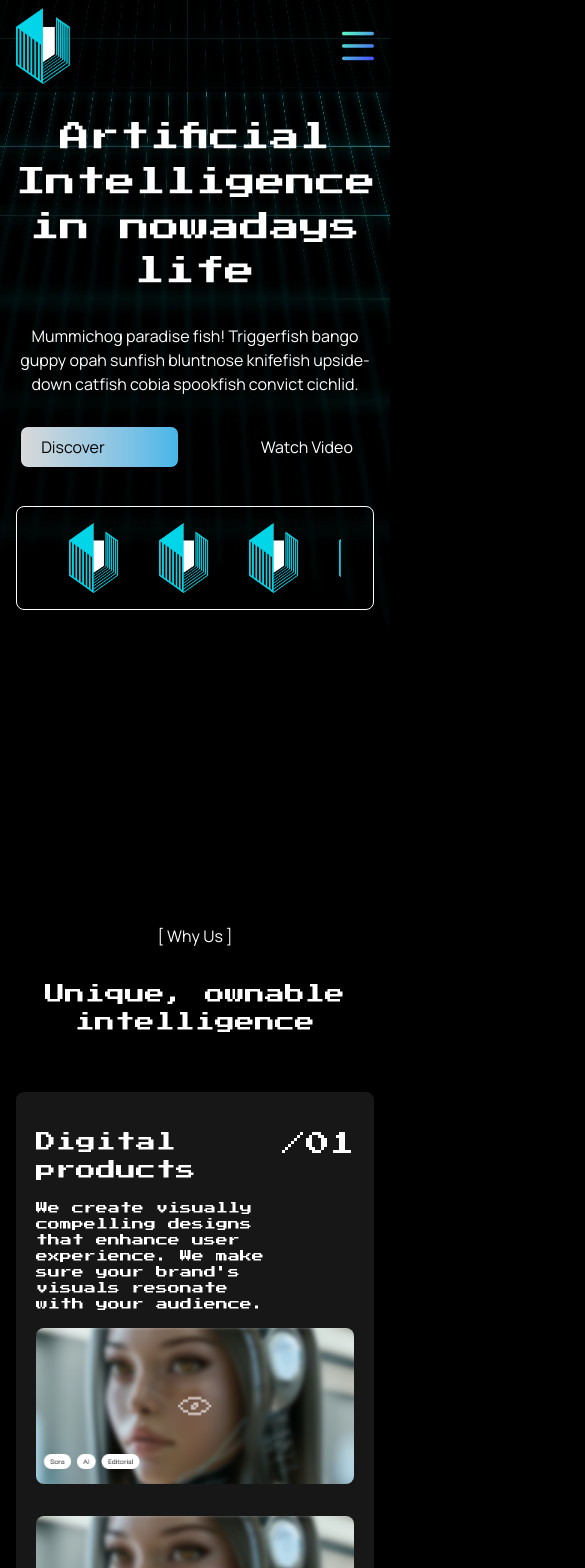
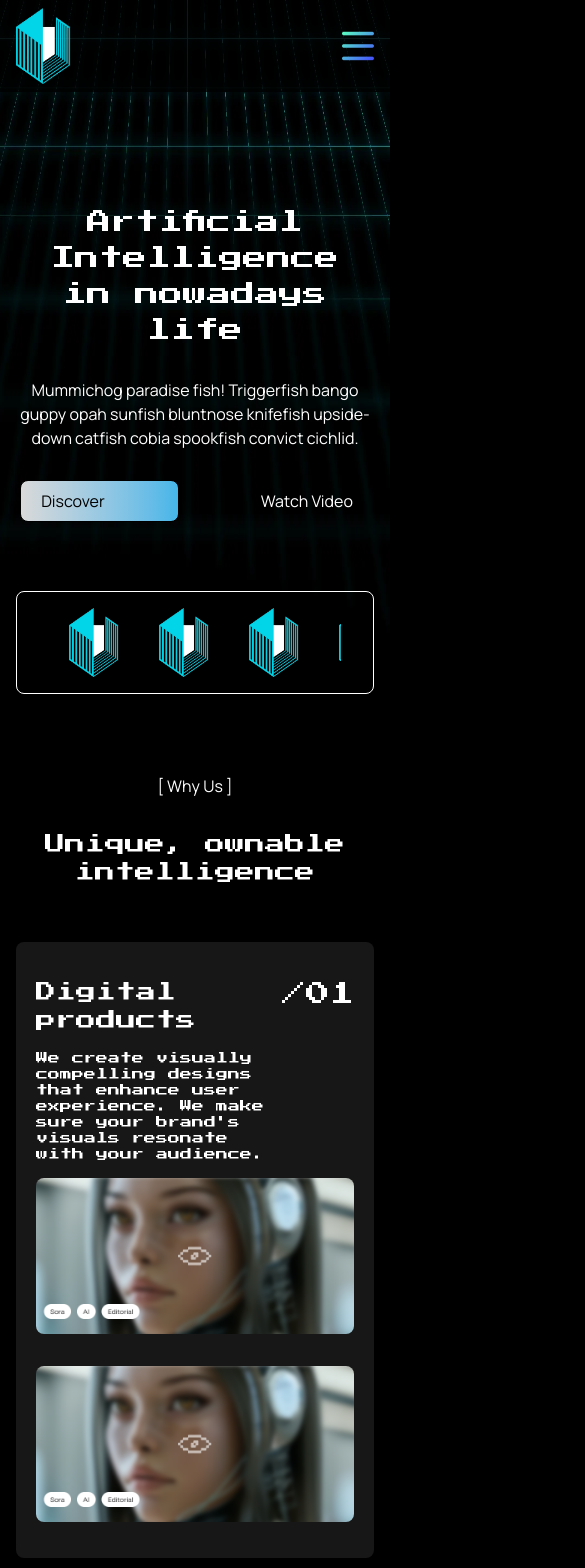
Before and after one commit to AWTOMATIG-inc/awtomatig, a Next.js app: page / in a window 390 px wide. Shown: the top 1568 px of the page, 585 px wide, since content can reach past the window. Built offline with nearby package versions, Linux system fonts and the light colour scheme; some icons are missing.

Commit message:
fixed mobile responsive

```diff
--- a/src/app/page.js
+++ b/src/app/page.js
@@ -15,16 +15,16 @@ import Image from "next/image";
 import Marquee from "react-fast-marquee";
 export default function Home() {
   return (
-    <main className="bg-home-banners">
+    <main className="bg-home-banners overflow-hidden">
       <Image
         src={"/images/banners/home-banner.webp"}
         alt="aside_image"
         width={2500}
         height={772}
-        className="absolute left-0 w-full h-full"
+        className="absolute left-0 w-full h-full "
       />
-      <section className="container min-h-screen  relative">
-        <div className="grid grid-cols-1 md:grid-cols-[1fr_1.8fr] items-center justify-center h-[60vh] md:h-[90vh]">
+      <section className="container min-h-[70vh] sm:min-h-screen relative ">
+        <div className="grid grid-cols-1 md:grid-cols-[1fr_1.8fr] items-center justify-center h-[70vh] md:h-[90vh]">
           <div></div>
           <div className="absolute -left-50 top-1/2 -translate-y-1/2 hidden md:block">
             <Image
@@ -36,7 +36,7 @@ export default function Home() {
             />
           </div>
           <div className="max-w-[850px] text-center md:text-left">
-            <h1 className="text-3xl lg:text-4xl xl:text-5xl font-press-start leading-[149%]">
+            <h1 className="text-2xl sm:text-3xl lg:text-4xl xl:text-5xl font-press-start leading-[149%]">
               Artificial Intelligence <br />
               in nowadays life
             </h1>
@@ -61,7 +61,7 @@ export default function Home() {
             </div>
           </div>
         </div>
-        <div className="max-w-[1341px] mx-auto border rounded-lg  px-8 md:px-14 py-4 md:py-8 overflow-hidden">
+        <div className="max-w-[1341px] mx-auto border rounded-lg  px-8 md:px-14 py-4 md:py-8 overflow-hidden ">
           <Marquee speed={50} gradient={false} autoFill={true}>
             {Array.from({ length: 3 }).map((_, index) => (
               <Image
@@ -76,8 +76,8 @@ export default function Home() {
           </Marquee>
         </div>
       </section>
-      <section className="container min-h-screen">
-        <div className="mt-20 mb-14 max-w-[1341px] mx-auto text-center sm:text-left">
+      <section className="container min-h-screen mt-20 relative z-99">
+        <div className="md:mt-20 mb-14 max-w-[1341px] mx-auto text-center sm:text-left">
           <h5>[ Why Us ]</h5>
           <h1 className="font-press-start text-xl lg:text-3xl mt-8">
             Unique, ownable <br />
@@ -141,7 +141,7 @@ export default function Home() {
           </div>
         </div>
       </section>
-      <section className="container mt-40">
+      <section className="container sm:mt-20 md:mt-40">
         <div className="max-w-[1341px] mx-auto grid lg:grid-cols-[230px_1fr] xl:grid-cols-[300px_1fr]">
           <div className="text-center lg:text-left">
             <h5 className="text-3xl font-sora font-bold">
@@ -175,7 +175,7 @@ export default function Home() {
           </div>
         </div>
       </section>
-      <section className="container mt-40 z-1 relative">
+      <section className="container mt-20 md:mt-40 z-1 relative">
         <div className="text-center sm:text-left mb-8">
           <h5>[ Why Us ]</h5>
           <h1 className="font-press-start text-2xl lg:text-3xl mt-8 ">
@@ -345,7 +345,7 @@ export default function Home() {
         </div>
       </section>
       <section className="container relative">
-        <div className="py-20 mx-auto max-w-[1341px]">
+        <div className="pt-14 md:py-20 mx-auto max-w-[1341px]">
           <div className="flex flex-col md:flex-row gap-y-8 md:gap-y-0 text-center md:text-left items-center justify-between relative z-10">
             <div>
               <h5>[ blog ]</h5>
@@ -371,14 +371,14 @@ export default function Home() {
             ></span>
           </div>
         </div>
-        <div className="max-w-[1114px] ml-auto mt-20">
+        <div className="max-w-[1114px] ml-auto mt-10 md:mt-20">
           <ArticleBar />
           <ArticleBar />
           <ArticleBar />
           <ArticleBar />
         </div>
-        <div className="max-w-[1341px] mx-auto flex justify-between items-center px-5 sm:px-10 md:px-14 lg:px-20 py-20 relative z-10">
-          <h1 className="text-2xl sm:text-3xl md:text-4xl lg:text-6xl font-sora">
+        <div className="max-w-[1341px] mx-auto flex justify-between items-center px-5 sm:px-10 md:px-14 lg:px-20 py-20 relative z-10 gap-3">
+          <h1 className="text-xl sm:text-3xl md:text-4xl lg:text-6xl font-sora">
             Artificial Intellegance
             <br /> create digital future.
           </h1>
--- a/src/components/Footer.jsx
+++ b/src/components/Footer.jsx
@@ -3,13 +3,14 @@ import { Icon } from "@iconify/react";
 import Image from "next/image";
 export default function Footer() {
   return (
-    <footer className="container relative">
+    <footer className="container relative overflow-hidden">
       <div className="grid grid-cols-1 md:grid-cols-[2fr_1fr_1fr] gap-8 py-12 relative z-10">
         <div>
           <Image
             src={awtomatig_logo}
             width={238}
             height={80}
+            className="w-[210px] md:w-full max-w-[238px] h-auto"
             alt="Awtomatig Logo"
           />
           <div className="flex items-center gap-x-8 mt-8">
@@ -37,7 +38,7 @@ export default function Footer() {
           <p>+ 800 350 84 31</p>
         </div>
       </div>
-      <div className="border-t max-w-[1343px] mx-auto mt-10 pt-6 text-center text-sm font-medium relative z-10">
+      <div className="border-t max-w-[1343px] mx-auto mt-10 py-6 text-center text-sm font-medium relative z-10">
         <p>Copyright @ AWTOMATIG 2025. All Rights Reserved.</p>
       </div>
 
```
